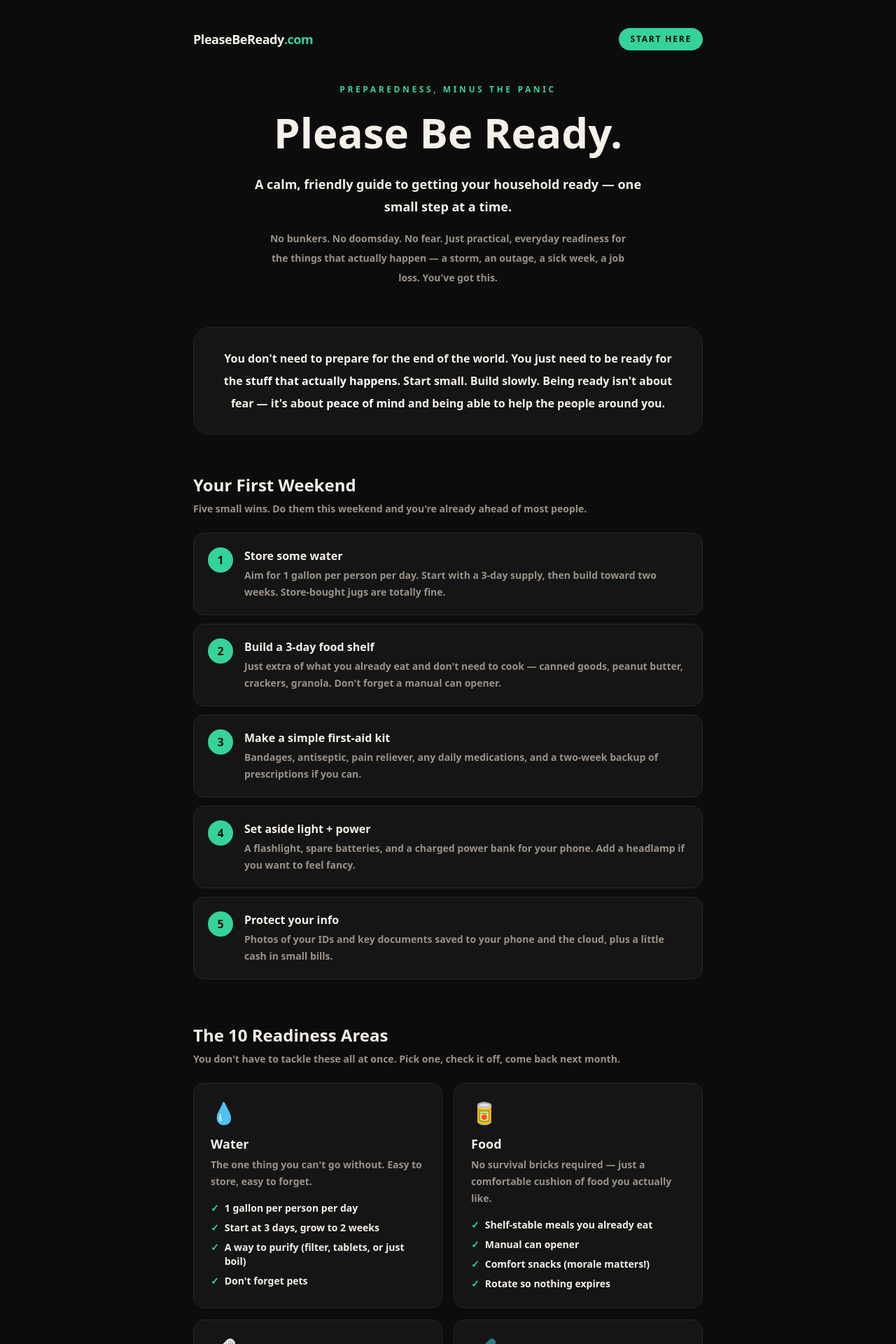
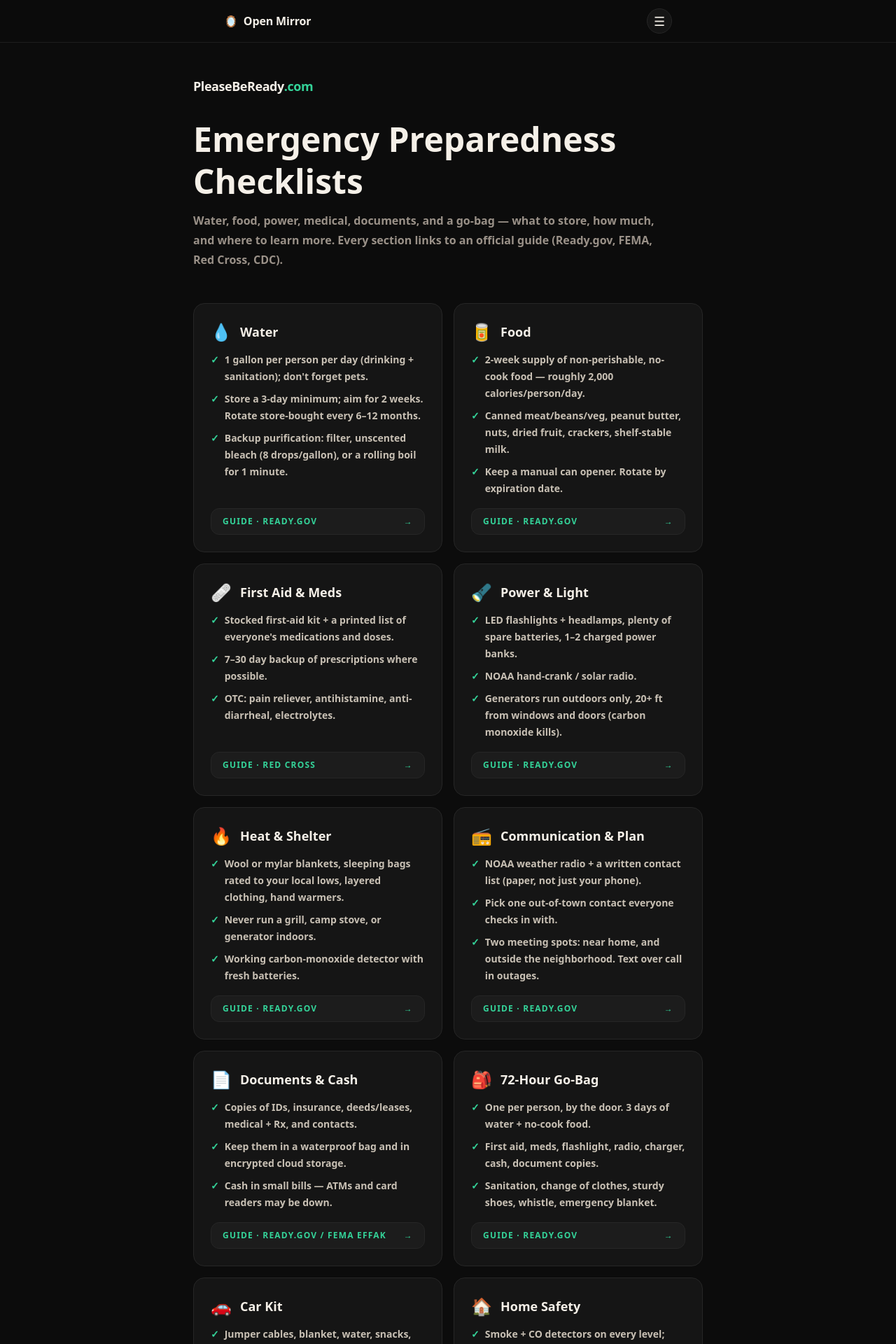
Before and after one commit to djvaughn22/pleasebeready, a Next.js app: page / in a window 1280 px wide. Shown: the top 1920 px of the page at 70% size. Built offline with nearby package versions, Linux system fonts and the light colour scheme.

Commit message:
Real prepper reference: detailed checklists + official links per area, Open Mirror nav, no filler

```diff
--- /dev/null
+++ b/app/OpenMirrorNav.tsx
@@ -0,0 +1,79 @@
+"use client";
+
+import { useEffect, useRef, useState } from "react";
+
+type Item = { label: string; href: string; note?: string; blank?: boolean };
+
+const LINKS: Item[] = [
+  { label: "Open Mirror Home", href: "https://openmirrorllc.com" },
+  { label: "CrossHeartPray.com", href: "https://crossheartpray.com" },
+  { label: "WhatAmIAI.com", href: "https://whatamiai.com" },
+  { label: "Reflect", href: "https://openmirrorllc.com/reflect", note: "Quick" },
+  { label: "PleaseBeReady.com", href: "https://pleasebeready.com" },
+  { label: "TheDJCares.com", href: "https://thedjcares.com" },
+  { label: "DontCloneMeTom.com", href: "https://dontclonemetom.com" },
+  { label: "iDontCry.com", href: "https://idontcry.com" },
+  { label: "StepInTheRing.com", href: "https://stepinthering.com" },
+  { label: "WatchedNotWatched.com", href: "https://watchednotwatched.com" },
+  { label: "Fambookagram.com", href: "https://fambookagram.com" },
+  { label: "Friendbookagram.com", href: "https://friendbookagram.com" },
+  { label: "About Open Mirror", href: "https://openmirrorllc.com/about-open-mirror" },
+  { label: "Bible Reading Plan PDF", href: "https://openmirrorllc.com/resources/52-week-bible-reading-plan.pdf", note: "PDF", blank: true },
+];
+
+export default function OpenMirrorNav() {
+  const [open, setOpen] = useState(false);
+  const ref = useRef<HTMLDivElement | null>(null);
+
+  useEffect(() => {
+    if (!open) return;
+    const onClick = (e: MouseEvent | TouchEvent) => {
+      if (ref.current && e.target instanceof Node && !ref.current.contains(e.target)) setOpen(false);
+    };
+    const onEsc = (e: KeyboardEvent) => { if (e.key === "Escape") setOpen(false); };
+    document.addEventListener("mousedown", onClick);
+    document.addEventListener("keydown", onEsc);
+    return () => { document.removeEventListener("mousedown", onClick); document.removeEventListener("keydown", onEsc); };
+  }, [open]);
+
+  return (
+    <header style={{ position: "sticky", top: 0, zIndex: 50, borderBottom: "1px solid #1E1E1E", background: "rgba(12,12,12,0.95)", backdropFilter: "blur(8px)", WebkitBackdropFilter: "blur(8px)" }}>
+      <div style={{ maxWidth: 680, margin: "0 auto", display: "flex", alignItems: "center", justifyContent: "space-between", padding: "12px 20px" }}>
+        <a href="https://openmirrorllc.com" style={{ display: "inline-flex", alignItems: "baseline", gap: 8, fontSize: 16, fontWeight: 900, letterSpacing: "-0.01em", color: "#F5F0E8", textDecoration: "none" }}>
+          <span aria-hidden>🪞</span><span>Open Mirror</span>
+        </a>
+
+        <div ref={ref} style={{ position: "relative" }}>
+          <button
+            type="button"
+            aria-label={open ? "Close menu" : "Open menu"}
+            aria-expanded={open}
+            onClick={() => setOpen((o) => !o)}
+            style={{ display: "inline-flex", alignItems: "center", justifyContent: "center", height: 36, width: 36, borderRadius: 50, border: "1px solid #262626", background: "#151515", color: "#F5F0E8", fontSize: 18, lineHeight: 1, cursor: "pointer" }}
+          >
+            <span aria-hidden>{open ? "✕" : "☰"}</span>
+          </button>
+
+          {open && (
+            <nav style={{ position: "absolute", right: 0, marginTop: 12, width: 256, maxHeight: "80vh", overflowY: "auto", borderRadius: 16, border: "1px solid #262626", background: "#151515", padding: 8, boxShadow: "0 20px 40px rgba(0,0,0,0.5)" }}>
+              {LINKS.map((l) => (
+                <a
+                  key={l.href}
+                  href={l.href}
+                  {...(l.blank ? { target: "_blank", rel: "noopener noreferrer" } : {})}
+                  onClick={() => setOpen(false)}
+                  style={{ display: "flex", alignItems: "center", justifyContent: "space-between", gap: 12, borderRadius: 12, padding: "10px 14px", fontSize: 14, fontWeight: 700, color: "#F5F0E8", textDecoration: "none" }}
+                  onMouseEnter={(e) => (e.currentTarget.style.background = "#1F1F1F")}
+                  onMouseLeave={(e) => (e.currentTarget.style.background = "transparent")}
+                >
+                  <span>{l.label}</span>
+                  {l.note && <span style={{ fontSize: 10, fontWeight: 900, textTransform: "uppercase", letterSpacing: "0.06em", color: "#7A736B" }}>{l.note}</span>}
+                </a>
+              ))}
+            </nav>
+          )}
+        </div>
+      </div>
+    </header>
+  );
+}
--- a/app/page.tsx
+++ b/app/page.tsx
@@ -1,171 +1,190 @@
-const A = "#34D399"; // accent
+import OpenMirrorNav from "./OpenMirrorNav";
 
-const startHere = [
-  { n: "1", title: "Store some water", text: "Aim for 1 gallon per person per day. Start with a 3-day supply, then build toward two weeks. Store-bought jugs are totally fine." },
-  { n: "2", title: "Build a 3-day food shelf", text: "Just extra of what you already eat and don't need to cook — canned goods, peanut butter, crackers, granola. Don't forget a manual can opener." },
-  { n: "3", title: "Make a simple first-aid kit", text: "Bandages, antiseptic, pain reliever, any daily medications, and a two-week backup of prescriptions if you can." },
-  { n: "4", title: "Set aside light + power", text: "A flashlight, spare batteries, and a charged power bank for your phone. Add a headlamp if you want to feel fancy." },
-  { n: "5", title: "Protect your info", text: "Photos of your IDs and key documents saved to your phone and the cloud, plus a little cash in small bills." },
-];
+const A = "#34D399";
 
-const areas = [
-  { emoji: "💧", title: "Water", intro: "The one thing you can't go without. Easy to store, easy to forget.", items: ["1 gallon per person per day", "Start at 3 days, grow to 2 weeks", "A way to purify (filter, tablets, or just boil)", "Don't forget pets"] },
-  { emoji: "🥫", title: "Food", intro: "No survival bricks required — just a comfortable cushion of food you actually like.", items: ["Shelf-stable meals you already eat", "Manual can opener", "Comfort snacks (morale matters!)", "Rotate so nothing expires"] },
-  { emoji: "🩹", title: "First Aid & Meds", intro: "Most emergencies are small. A good kit handles the everyday stuff too.", items: ["Basic first-aid kit", "Extra prescription meds", "Pain reliever, allergy meds", "A simple first-aid guide"] },
-  { emoji: "🔦", title: "Power & Light", intro: "When the lights go out, a little preparation goes a long way.", items: ["Flashlights + headlamps", "Extra batteries", "Phone power bank", "Optional: small solar charger"] },
-  { emoji: "🔥", title: "Heat & Shelter", intro: "Staying warm and dry keeps a bad day from becoming a dangerous one.", items: ["Warm blankets / sleeping bags", "Extra layers and hats", "Hand warmers", "Know how to stay warm safely indoors"] },
-  { emoji: "📻", title: "Communication", intro: "Know what's happening and how to reach the people you love.", items: ["Battery or hand-crank radio", "Written list of key phone numbers", "A family meeting spot & plan", "Backup charging for phones"] },
-  { emoji: "📄", title: "Documents & Money", intro: "The boring stuff that's a lifesaver when systems are down.", items: ["Copies of IDs, insurance, deeds", "Saved to phone + cloud", "Some cash in small bills", "A written contact list"] },
-  { emoji: "🎒", title: "Go-Bag", intro: "A grab-and-go bag by the door, in case you have to leave fast.", items: ["Water, snacks, first aid", "Charger, flashlight, cash", "Change of clothes", "Copies of documents"] },
-  { emoji: "🏠", title: "Home Safety", intro: "Simple things that make your home safer every single day.", items: ["Working smoke + CO detectors", "Fire extinguisher you know how to use", "Know how to shut off water/gas", "A clear exit plan"] },
-  { emoji: "🤝", title: "Skills & Neighbors", intro: "The most valuable prep isn't stuff — it's people and know-how.", items: ["Meet your neighbors", "Learn basic first aid / CPR", "Practice your plan once a year", "Help someone else get ready"] },
+type Area = { emoji: string; title: string; details: string[]; href: string; source: string };
+
+const areas: Area[] = [
+  {
+    emoji: "💧", title: "Water", href: "https://www.ready.gov/water", source: "Ready.gov",
+    details: [
+      "1 gallon per person per day (drinking + sanitation); don't forget pets.",
+      "Store a 3-day minimum; aim for 2 weeks. Rotate store-bought every 6–12 months.",
+      "Backup purification: filter, unscented bleach (8 drops/gallon), or a rolling boil for 1 minute.",
+    ],
+  },
+  {
+    emoji: "🥫", title: "Food", href: "https://www.ready.gov/food", source: "Ready.gov",
+    details: [
+      "2-week supply of non-perishable, no-cook food — roughly 2,000 calories/person/day.",
+      "Canned meat/beans/veg, peanut butter, nuts, dried fruit, crackers, shelf-stable milk.",
+      "Keep a manual can opener. Rotate by expiration date.",
+    ],
+  },
+  {
+    emoji: "🩹", title: "First Aid & Meds", href: "https://www.redcross.org/get-help/how-to-prepare-for-emergencies/survival-kit-supplies.html", source: "Red Cross",
+    details: [
+      "Stocked first-aid kit + a printed list of everyone's medications and doses.",
+      "7–30 day backup of prescriptions where possible.",
+      "OTC: pain reliever, antihistamine, anti-diarrheal, electrolytes.",
+    ],
+  },
+  {
+    emoji: "🔦", title: "Power & Light", href: "https://www.ready.gov/power-outages", source: "Ready.gov",
+    details: [
+      "LED flashlights + headlamps, plenty of spare batteries, 1–2 charged power banks.",
+      "NOAA hand-crank / solar radio.",
+      "Generators run outdoors only, 20+ ft from windows and doors (carbon monoxide kills).",
+    ],
+  },
+  {
+    emoji: "🔥", title: "Heat & Shelter", href: "https://www.ready.gov/winter-weather", source: "Ready.gov",
+    details: [
+      "Wool or mylar blankets, sleeping bags rated to your local lows, layered clothing, hand warmers.",
+      "Never run a grill, camp stove, or generator indoors.",
+      "Working carbon-monoxide detector with fresh batteries.",
+    ],
+  },
+  {
+    emoji: "📻", title: "Communication & Plan", href: "https://www.ready.gov/make-a-plan", source: "Ready.gov",
+    details: [
+      "NOAA weather radio + a written contact list (paper, not just your phone).",
+      "Pick one out-of-town contact everyone checks in with.",
+      "Two meeting spots: near home, and outside the neighborhood. Text over call in outages.",
+    ],
+  },
+  {
+    emoji: "📄", title: "Documents & Cash", href: "https://www.ready.gov/financial-preparedness", source: "Ready.gov / FEMA EFFAK",
+    details: [
+      "Copies of IDs, insurance, deeds/leases, medical + Rx, and contacts.",
+      "Keep them in a waterproof bag and in encrypted cloud storage.",
+      "Cash in small bills — ATMs and card readers may be down.",
+    ],
+  },
+  {
+    emoji: "🎒", title: "72-Hour Go-Bag", href: "https://www.ready.gov/kit", source: "Ready.gov",
+    details: [
+      "One per person, by the door. 3 days of water + no-cook food.",
+      "First aid, meds, flashlight, radio, charger, cash, document copies.",
+      "Sanitation, change of clothes, sturdy shoes, whistle, emergency blanket.",
+    ],
+  },
+  {
+    emoji: "🚗", title: "Car Kit", href: "https://www.ready.gov/car", source: "Ready.gov",
+    details: [
+      "Jumper cables, blanket, water, snacks, flashlight, first-aid kit.",
+      "Phone charger, small tool kit, ice scraper.",
+      "Flares or reflective triangles; keep the tank at least half full.",
+    ],
+  },
+  {
+    emoji: "🏠", title: "Home Safety", href: "https://www.redcross.org/get-help/how-to-prepare-for-emergencies/types-of-emergencies/home-fires.html", source: "Red Cross",
+    details: [
+      "Smoke + CO detectors on every level; test monthly.",
+      "Fire extinguisher you know how to use (remember PASS: Pull, Aim, Squeeze, Sweep).",
+      "Know how to shut off water, gas, and electricity. Keep two exits clear.",
+    ],
+  },
+  {
+    emoji: "🤝", title: "Skills & Community", href: "https://www.ready.gov/cert", source: "FEMA CERT",
+    details: [
+      "Learn first aid and CPR.",
+      "Consider joining a Community Emergency Response Team (CERT).",
+      "Know which neighbors have medical, trade, or equipment resources. Practice your plan twice a year.",
+    ],
+  },
 ];
 
 const levels = [
-  { tag: "Level 1", title: "72 Hours", text: "Ready for a storm, an outage, or a rough couple of days. This is where everyone starts — and it's enough to matter." },
-  { tag: "Level 2", title: "2 Weeks", text: "The sweet spot. Enough to ride out most real disruptions comfortably without stress." },
-  { tag: "Level 3", title: "1 Month+", text: "Deeper peace of mind for longer events — job loss, extended weather, supply hiccups. Build here only when you're ready." },
+  { tag: "Level 1", title: "72 Hours", text: "The baseline everyone should hit: ride out a storm, outage, or evacuation." },
+  { tag: "Level 2", title: "2 Weeks", text: "FEMA's current guidance for many disasters. Water, food, meds, and power for two weeks." },
+  { tag: "Level 3", title: "1 Month+", text: "Extended resilience for longer disruptions — build here once Levels 1–2 are solid." },
 ];
 
 const resources = [
-  { label: "Ready.gov — official U.S. prep guides", href: "https://www.ready.gov" },
-  { label: "American Red Cross — emergency prep", href: "https://www.redcross.org/get-help/how-to-prepare-for-emergencies.html" },
-  { label: "CDC — emergency preparedness", href: "https://emergency.cdc.gov/preparedness/" },
-  { label: "FEMA — build a kit", href: "https://www.ready.gov/kit" },
+  { label: "Ready.gov — Build a Kit", href: "https://www.ready.gov/kit" },
+  { label: "Ready.gov — Make a Plan", href: "https://www.ready.gov/make-a-plan" },
+  { label: "FEMA App (alerts + checklists)", href: "https://www.fema.gov/about/news-multimedia/mobile-products" },
+  { label: "American Red Cross — Prepare", href: "https://www.redcross.org/get-help/how-to-prepare-for-emergencies.html" },
+  { label: "CDC — Emergency Preparedness", href: "https://www.cdc.gov/orr/index.html" },
 ];
 
 export default function PleaseBeReady() {
   return (
     <main className="min-h-screen bg-[#0C0C0C] text-[#F5F0E8]">
-      <div className="mx-auto max-w-3xl px-5 py-10">
+      <OpenMirrorNav />
+      <div className="mx-auto max-w-3xl px-5 py-12">
 
-        {/* Brand bar */}
-        <div className="mb-12 flex items-center justify-between">
-          <div className="inline-flex items-baseline text-lg font-black tracking-tight">
-            <span className="text-[#F5F0E8]">PleaseBeReady</span>
-            <span style={{ color: A }}>.com</span>
-          </div>
-          <a href="#start" style={{ background: A, color: "#0C0C0C" }} className="rounded-full px-4 py-2 text-xs font-black uppercase tracking-[0.15em] hover:opacity-90 transition">
-            Start Here
-          </a>
+        <div className="mb-8 inline-flex items-baseline text-lg font-black tracking-tight">
+          <span className="text-[#F5F0E8]">PleaseBeReady</span>
+          <span style={{ color: A }}>.com</span>
         </div>
 
-        {/* Hero */}
-        <section className="mb-14 text-center">
-          <p className="mb-4 text-xs font-black uppercase tracking-[0.3em]" style={{ color: A }}>
-            Preparedness, minus the panic
-          </p>
-          <h1 className="mb-5 text-4xl font-black leading-tight text-[#F5F0E8] sm:text-6xl">
-            Please Be Ready.
-          </h1>
-          <p className="mx-auto mb-4 max-w-xl text-lg font-semibold leading-8 text-[#F5F0E8]">
-            A calm, friendly guide to getting your household ready — one small step at a time.
-          </p>
-          <p className="mx-auto max-w-lg text-sm font-semibold leading-7 text-[#9A9188]">
-            No bunkers. No doomsday. No fear. Just practical, everyday readiness for the things that actually happen — a storm, an outage, a sick week, a job loss. You&apos;ve got this.
+        <section className="mb-12">
+          <h1 className="mb-3 text-4xl font-black leading-tight sm:text-5xl">Emergency Preparedness Checklists</h1>
+          <p className="max-w-2xl text-base font-semibold leading-7 text-[#9A9188]">
+            Water, food, power, medical, documents, and a go-bag — what to store, how much, and where to learn more.
+            Every section links to an official guide (Ready.gov, FEMA, Red Cross, CDC).
           </p>
         </section>
 
-        {/* Ethos */}
-        <section className="mb-14 rounded-3xl border border-[#262626] bg-[#151515] p-7 text-center">
-          <p className="text-base font-semibold leading-8 text-[#F5F0E8]">
-            You don&apos;t need to prepare for the end of the world. You just need to be ready for the
-            <strong className="text-white"> stuff that actually happens.</strong> Start small. Build slowly.
-            Being ready isn&apos;t about fear — it&apos;s about <strong className="text-white">peace of mind</strong> and
-            being able to help the people around you.
-          </p>
-        </section>
-
-        {/* Start Here */}
-        <section id="start" className="mb-16 scroll-mt-6">
-          <h2 className="mb-2 text-2xl font-black text-[#F5F0E8]">Your First Weekend</h2>
-          <p className="mb-6 text-sm font-semibold text-[#9A9188]">Five small wins. Do them this weekend and you&apos;re already ahead of most people.</p>
-          <div className="flex flex-col gap-3">
-            {startHere.map((s) => (
-              <div key={s.n} className="flex gap-4 rounded-2xl border border-[#262626] bg-[#151515] p-5">
-                <span style={{ background: A, color: "#0C0C0C" }} className="flex h-9 w-9 shrink-0 items-center justify-center rounded-full text-base font-black">{s.n}</span>
-                <div>
-                  <h3 className="text-base font-black text-[#F5F0E8]">{s.title}</h3>
-                  <p className="mt-1 text-sm font-semibold leading-6 text-[#9A9188]">{s.text}</p>
+        <section className="mb-12">
+          <div className="grid gap-4 sm:grid-cols-2">
+            {areas.map((a) => (
+              <div key={a.title} className="flex flex-col rounded-2xl border border-[#262626] bg-[#151515] p-6">
+                <div className="mb-3 flex items-center gap-3">
+                  <span className="text-2xl">{a.emoji}</span>
+                  <h2 className="text-lg font-black text-[#F5F0E8]">{a.title}</h2>
                 </div>
+                <ul className="mb-4 flex flex-1 flex-col gap-2">
+                  {a.details.map((d) => (
+                    <li key={d} className="flex gap-2 text-sm font-semibold leading-6 text-[#C8C0B4]">
+                      <span style={{ color: A }}>✓</span><span>{d}</span>
+                    </li>
+                  ))}
+                </ul>
+                <a href={a.href} target="_blank" rel="noopener noreferrer"
+                  className="mt-auto inline-flex items-center justify-between rounded-xl border border-[#262626] bg-[#1C1C1C] px-4 py-2.5 text-xs font-black uppercase tracking-[0.1em] transition hover:border-[#3a3a3a]"
+                  style={{ color: A }}>
+                  <span>Guide · {a.source}</span><span>→</span>
+                </a>
               </div>
             ))}
           </div>
         </section>
 
-        {/* The 10 areas */}
-        <section className="mb-16">
-          <h2 className="mb-2 text-2xl font-black text-[#F5F0E8]">The 10 Readiness Areas</h2>
-          <p className="mb-6 text-sm font-semibold text-[#9A9188]">You don&apos;t have to tackle these all at once. Pick one, check it off, come back next month.</p>
-          <div className="grid gap-4 sm:grid-cols-2">
-            {areas.map((a) => (
-              <div key={a.title} className="rounded-2xl border border-[#262626] bg-[#151515] p-6">
-                <div className="mb-3 text-3xl">{a.emoji}</div>
-                <h3 className="text-lg font-black text-[#F5F0E8]">{a.title}</h3>
-                <p className="mt-1 mb-4 text-sm font-semibold leading-6 text-[#9A9188]">{a.intro}</p>
-                <ul className="flex flex-col gap-2">
-                  {a.items.map((it) => (
-                    <li key={it} className="flex gap-2 text-sm font-semibold text-[#F5F0E8]">
-                      <span style={{ color: A }}>✓</span>
-                      <span>{it}</span>
-                    </li>
-                  ))}
-                </ul>
-              </div>
-            ))}
-          </div>
-        </section>
-
-        {/* Levels */}
-        <section className="mb-16">
-          <h2 className="mb-2 text-2xl font-black text-[#F5F0E8]">Pick Your Level</h2>
-          <p className="mb-6 text-sm font-semibold text-[#9A9188]">Start where you are. Move up only when you&apos;re ready. Every level is a real win.</p>
+        <section className="mb-12">
+          <h2 className="mb-4 text-xl font-black">Supply Levels</h2>
           <div className="grid gap-4 sm:grid-cols-3">
             {levels.map((l) => (
-              <div key={l.title} className="rounded-2xl border border-[#262626] bg-[#151515] p-6">
+              <div key={l.title} className="rounded-2xl border border-[#262626] bg-[#151515] p-5">
                 <p className="text-xs font-black uppercase tracking-[0.15em]" style={{ color: A }}>{l.tag}</p>
-                <h3 className="mt-1 text-xl font-black text-[#F5F0E8]">{l.title}</h3>
+                <h3 className="mt-1 text-lg font-black">{l.title}</h3>
                 <p className="mt-2 text-sm font-semibold leading-6 text-[#9A9188]">{l.text}</p>
               </div>
             ))}
           </div>
         </section>
 
-        {/* Resources */}
-        <section className="mb-14 rounded-3xl border border-[#262626] bg-[#151515] p-7">
-          <h2 className="mb-2 text-xl font-black text-[#F5F0E8]">Trusted, Free Resources</h2>
-          <p className="mb-5 text-sm font-semibold text-[#9A9188]">When you want to go deeper, these are the real, official sources.</p>
+        <section className="mb-12 rounded-3xl border border-[#262626] bg-[#151515] p-7">
+          <h2 className="mb-4 text-xl font-black">Official Resources</h2>
           <div className="flex flex-col gap-2">
             {resources.map((r) => (
               <a key={r.href} href={r.href} target="_blank" rel="noopener noreferrer"
-                className="flex items-center justify-between rounded-xl border border-[#262626] bg-[#1C1C1C] px-5 py-3.5 text-sm font-black text-[#F5F0E8] hover:border-[#3a3a3a] transition">
-                <span>{r.label}</span>
-                <span style={{ color: A }}>→</span>
+                className="flex items-center justify-between rounded-xl border border-[#262626] bg-[#1C1C1C] px-5 py-3.5 text-sm font-black text-[#F5F0E8] transition hover:border-[#3a3a3a]">
+                <span>{r.label}</span><span style={{ color: A }}>→</span>
               </a>
             ))}
           </div>
         </section>
 
-        {/* Closing */}
-        <section className="mb-12 text-center">
-          <p className="mx-auto max-w-lg text-lg font-black leading-8 text-[#F5F0E8]">
-            Being ready is a gift you give your family — and your neighbors.
-          </p>
-          <p className="mx-auto mt-3 max-w-md text-sm font-semibold text-[#9A9188]">
-            Start with one thing today. That&apos;s all it takes to begin.
-          </p>
-        </section>
-
-        {/* Disclaimer + footer */}
         <footer className="border-t border-[#262626] pt-8 text-center">
-          <p className="mx-auto mb-5 max-w-xl text-xs font-semibold leading-6 text-[#9A9188]">
-            PleaseBeReady.com shares general preparedness information to help you get started. It is not
-            professional, medical, or emergency advice. In any real emergency, call your local emergency
-            number and follow official guidance from authorities like Ready.gov and the Red Cross.
+          <p className="mx-auto mb-4 max-w-xl text-xs font-semibold leading-6 text-[#7A736B]">
+            General preparedness information, not professional or medical advice. In any emergency, call your local
+            emergency number and follow official guidance from local authorities.
           </p>
           <p className="text-sm font-black tracking-tight">
-            <span className="text-[#F5F0E8]">PleaseBeReady</span>
-            <span style={{ color: A }}>.com</span>
+            <span className="text-[#F5F0E8]">PleaseBeReady</span><span style={{ color: A }}>.com</span>
           </p>
         </footer>
 
```
